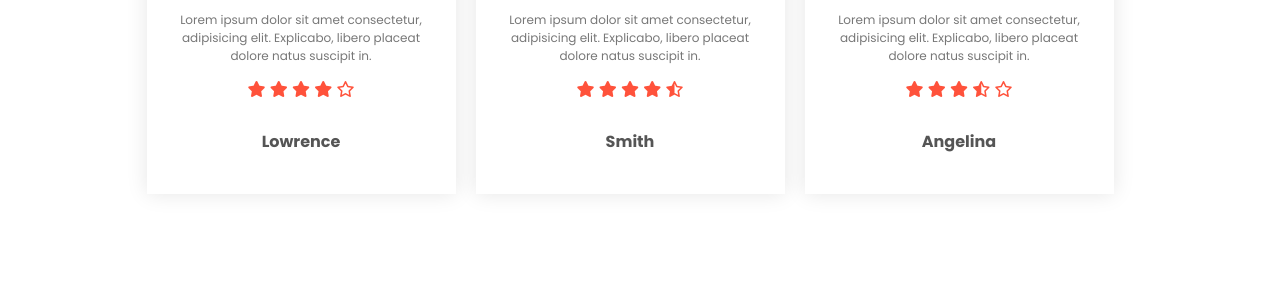
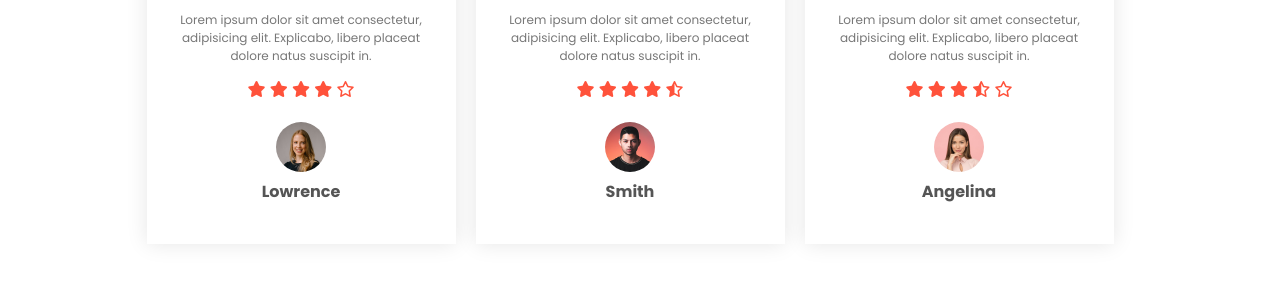
Before and after one commit to Dhruv29103/RedStore-E-commerce-Website, a plain HTML site: page index.html in a window 1280 px wide. Shown: the part 3511-3813 px from the top of the page. Drawn offline with Linux system fonts and the light colour scheme; the site is published under a folder, as on GitHub Pages, so addresses that start at the root find nothing; a web font is replaced by a local one.

Commit message:
fixed testimonial image

```diff
--- a/index.html
+++ b/index.html
@@ -23,7 +23,6 @@
 <body>
     <!-- Header section is started -->
     <div class="header">
-
         <div class="container">
             <div class="navbar">
                 <div class="logo">
@@ -271,7 +270,7 @@
                         <i class="fa fa-star"></i>
                         <i class="fa fa-star-o"></i>
                     </div>
-                    <img src="/images/user-1.png" alt="">
+                    <img src="./images/user-1.png" alt="">
                     <h3>Lowrence</h3>
                 </div>
                 <div class="col-3">
@@ -284,7 +283,7 @@
                         <i class="fa fa-star"></i>
                         <i class="fa fa-star-half-o"></i>
                     </div>
-                    <img src="/images/user-2.png" alt="">
+                    <img src="./images/user-2.png" alt="">
                     <h3>Smith </h3>
                 </div>
                 <div class="col-3">
@@ -297,7 +296,7 @@
                         <i class="fa fa-star-half-o"></i>
                         <i class="fa fa-star-o"></i>
                     </div>
-                    <img src="/images/user-3.png" alt="">
+                    <img src="./images/user-3.png" alt="">
                     <h3>Angelina</h3>
                 </div>
             </div>
```
Also changed, not shown: style.css (line endings or trailing spaces).
